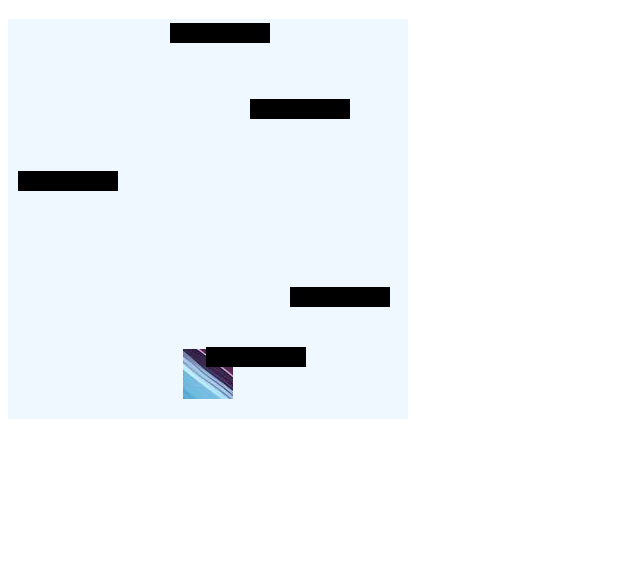
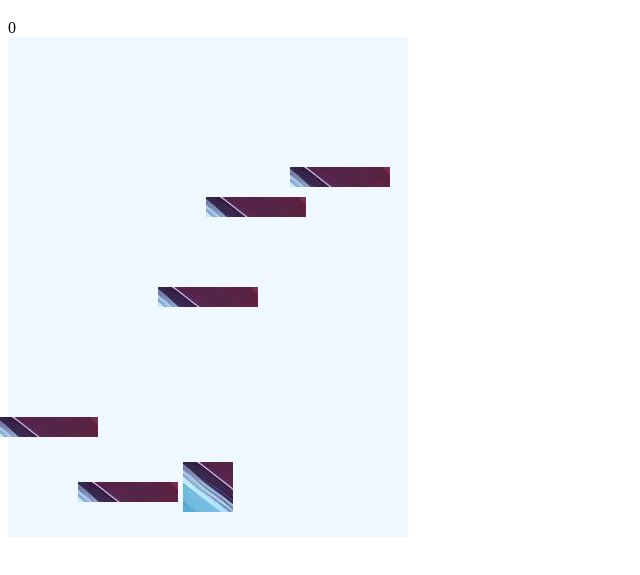
Before and after one commit to jettdembin/doodle_jump, a plain HTML site: page index.html in a window 1280 px wide. Shown: the part 61-636 px from the top of the page, without its empty margins (0-640 px from the left). Drawn offline with Linux system fonts and the light colour scheme.

Commit message:
game over working, fix memory leak bug, counter added to top

```diff
--- a/index.html
+++ b/index.html
@@ -8,6 +8,7 @@
   <body>
     <h1>Doodle Jump</h1>
 
+    <div class="counter"></div>
     <div class="grid"></div>
   </body>
 </html>
--- a/index.js
+++ b/index.js
@@ -2,72 +2,44 @@ document.addEventListener("DOMContentLoaded", () => {
   const grid = document.querySelector(".grid");
   const doodler = document.createElement("div");
   let isGameOver = false;
+  let startTimer = true;
+  let intervals = [];
+
+  let counter = 0;
 
   // Create and position the doodler
   function createDoodler() {
     doodler.classList.add("doodler");
     doodler.style.bottom = "5%";
     grid.appendChild(doodler);
+    document.querySelector(".counter").innerHTML = counter;
     console.log(doodler, "doodler");
 
-    fall(doodler, 35, 1); // Doodler starts falling
+    setTimeout(() => {
+      doodler.style.bottom = `${parseInt(doodler.style.bottom) + 20}%`;
+      fall(doodler, 35, 1); // Doodler starts falling
+    }, 300);
   }
 
-  // Create an initial platform at the start of the game
+  // Create initial platforms programmatically
   function createInitialPlatforms() {
-    const platform = document.createElement("div");
-    platform.classList.add("platform");
-    platform.classList.add("first-platform");
-    platform.style.left = "50%";
-    platform.style.bottom = "0%";
+    const initialPlatforms = [
+      { left: "50%", bottom: "0%" },
+      { left: "10%", bottom: "40%" },
+      { left: "30%", bottom: "21%" },
+      { left: "50%", bottom: "60%" },
+      { left: "62%", bottom: "75%" },
+      { left: "83%", bottom: "90%" },
+    ];
 
-    setTimeout(() => {
-      platform.style.display = "none";
-    }, 300);
-
-    const platform2 = document.createElement("div");
-    platform2.classList.add("platform");
-    platform2.classList.add("first-platform");
-    platform2.style.left = "10%";
-    platform2.style.bottom = "40%";
-
-    const platform3 = document.createElement("div");
-    platform3.classList.add("platform");
-    platform3.classList.add("first-platform");
-    platform3.style.left = "30%";
-    platform3.style.bottom = "21%";
-
-    const platform4 = document.createElement("div");
-    platform4.classList.add("platform");
-    platform4.classList.add("first-platform");
-    platform4.style.left = "50%";
-    platform4.style.bottom = "60%";
-
-    const platform5 = document.createElement("div");
-    platform5.classList.add("platform");
-    platform5.classList.add("first-platform");
-    platform5.style.left = "62%";
-    platform5.style.bottom = "75%";
-
-    const platform6 = document.createElement("div");
-    platform6.classList.add("platform");
-    platform6.classList.add("first-platform");
-    platform6.style.left = "83%";
-    platform6.style.bottom = "90%";
-
-    grid.appendChild(platform);
-    grid.appendChild(platform2);
-    grid.appendChild(platform3);
-    grid.appendChild(platform4);
-    grid.appendChild(platform5);
-    grid.appendChild(platform6);
-
-    fall(platform, 80, 1);
-    fall(platform2, 80, 1);
-    fall(platform3, 80, 1);
-    fall(platform4, 80, 1);
-    fall(platform5, 80, 1);
-    fall(platform6, 80, 1);
+    initialPlatforms.forEach((position) => {
+      const platform = document.createElement("div");
+      platform.classList.add("platform", "first-platform");
+      platform.style.left = position.left;
+      platform.style.bottom = position.bottom;
+      grid.appendChild(platform);
+      fall(platform, Math.floor(Math.random() * 51) + 50, 1);
+    });
   }
 
   // Create a new platform at a random position
@@ -80,12 +52,13 @@ document.addEventListener("DOMContentLoaded", () => {
     platform.style.left = `${left}%`;
     platform.style.bottom = "100%";
 
-    fall(platform, 80, 1); // Platform starts falling
+    fall(platform, Math.floor(Math.random() * 51) + 50, 1);
   }
 
-  // Continuously add new platforms every 3 seconds
+  // Continuously add new platforms every 1.5 seconds
   function addPlatforms() {
-    setInterval(addPlatform, 1500);
+    let platformInterval = setInterval(addPlatform, 1500);
+    intervals.push(platformInterval); // Save interval ID for clearing later
   }
 
   // Generate a random position for platforms
@@ -112,46 +85,61 @@ document.addEventListener("DOMContentLoaded", () => {
     }
   }
 
-  // Function to convert percentage values to pixels
-  function convertToPixels(percent, containerDimension) {
-    return (parseInt(percent) / 100) * containerDimension;
+  // Check if doodler is on a platform
+  function isOnPlatform() {
+    const platforms = document.querySelectorAll(".platform");
+    const doodlerRect = doodler.getBoundingClientRect();
+
+    return [...platforms].some((platform) => {
+      const platformRect = platform.getBoundingClientRect();
+      const isDoodlerOnPlatform =
+        doodlerRect.bottom === platformRect.top &&
+        doodlerRect.left + doodlerRect.width > platformRect.left &&
+        doodlerRect.left < platformRect.left + platformRect.width;
+
+      return isDoodlerOnPlatform;
+    });
   }
 
   // Make an object fall at the specified interval
   function fall(obj, time, fallAmount) {
-    setInterval(() => {
-      let bottom = obj.style.bottom || 5;
+    const fallInterval = setInterval(() => {
+      let bottom = obj.style.bottom || "5%";
       if (parseInt(bottom) > 5) {
+        if (obj.classList.contains("doodler") && isOnPlatform()) {
+          doodler.style.bottom = `${parseInt(doodler.style.bottom) + 45}%`;
+          counter++;
+          document.querySelector(".counter").innerHTML = counter;
+          console.log(counter, "counter");
+          return;
+        }
         obj.style.bottom = `${parseInt(bottom) - fallAmount}%`;
       } else if (
         obj.classList.contains("platform") &&
         !obj.classList.contains("doodler")
       ) {
-        obj.style.display = "none";
+        obj.style.display = "none"; // Remove platform when out of view
+        clearInterval(fallInterval); // Clear interval when platform is removed
+      } else if (
+        obj.classList.contains("doodler") &&
+        !isOnPlatform() &&
+        startTimer
+      ) {
+        startTimer = false;
+      } else if (!startTimer) {
+        clearInterval(fallInterval);
+        endGame(); // Trigger game over when doodler hits the bottom
       }
+    }, time);
+    intervals.push(fallInterval); // Store interval IDs
+  }
 
-      // Collision detection
-      function checkForCollisionWithDoodler() {
-        const platforms = document.querySelectorAll(".platform");
-        const doodlerRect = doodler.getBoundingClientRect(); // Get doodler's position and size in pixels
-
-        [...platforms].forEach((platform) => {
-          const platformRect = platform.getBoundingClientRect(); // Get platform's position and size in pixels
-
-          // Check if the doodler's bottom is colliding with the platform's top
-          const isDoodlerOnPlatform =
-            doodlerRect.bottom === platformRect.top &&
-            doodlerRect.left + doodlerRect.width > platformRect.left &&
-            doodlerRect.left < platformRect.left + platformRect.width;
-
-          if (isDoodlerOnPlatform) {
-            // If doodler is on the platform, make it jump
-            doodler.style.bottom = `${parseInt(doodler.style.bottom) + 20}%`;
-          }
-        });
-      }
-      checkForCollisionWithDoodler();
-    }, time);
+  // End game and clear all intervals
+  function endGame() {
+    isGameOver = true;
+    intervals.forEach(clearInterval); // Clear all intervals
+    alert("Game Over!");
+    location.reload(); // Reload the page
   }
 
   // Handle key events to control movement
@@ -167,6 +155,6 @@ document.addEventListener("DOMContentLoaded", () => {
 
   // Initialize the game by creating the doodler and platforms
   createDoodler();
-  createInitialPlatforms(); // Create the first platform when the game starts
+  createInitialPlatforms(); // Create the first platforms when the game starts
   addPlatforms(); // Add new platforms over time
 });
--- a/styles.css
+++ b/styles.css
@@ -3,7 +3,7 @@
 .grid {
     background-color: aliceblue;
     width: 400px;
-    height:  400px;
+    height:  500px;
     position: relative;
     font-size: 100px;
     text-align: center;
@@ -25,6 +25,6 @@
     bottom: 0;
     left: 50%;
     transform: translate(-50%);
-    background-color: black;
+    background-image: url('dashboard-banner.jpg');
     position: absolute;
 }
```
